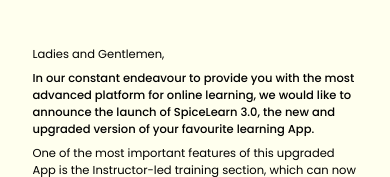
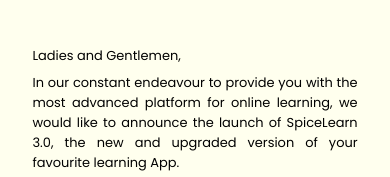
Before and after one commit to rajatgc/spiceAppAnnouncement, a plain HTML site: page index.html in a window 390 px wide. Shown: the part 161-338 px from the top of the page. Drawn offline with Linux system fonts and the light colour scheme.

Commit message:
resloved mobile issues

```diff
--- a/scss/components/_text.scss
+++ b/scss/components/_text.scss
@@ -3,7 +3,7 @@
   @include respond(phone-med) {
     width: 90%;
   }
-  font-size: 1.6rem;
+  font-size: 1.8rem;
   margin: 0 auto;
   span {
     display: inline-block;
@@ -13,13 +13,12 @@
     }
   }
   .text-content {
+    text-align: justify;
     padding: 0.5rem 0 2rem 0;
     .para:not(:first-child) {
       margin-top: 1rem;
     }
-    .para-1 {
-      font-weight: 500;
-    }
+
     .para-5 {
       font-weight: 500;
       ul {
```
Also changed, not shown: style.css, 1 other file.
